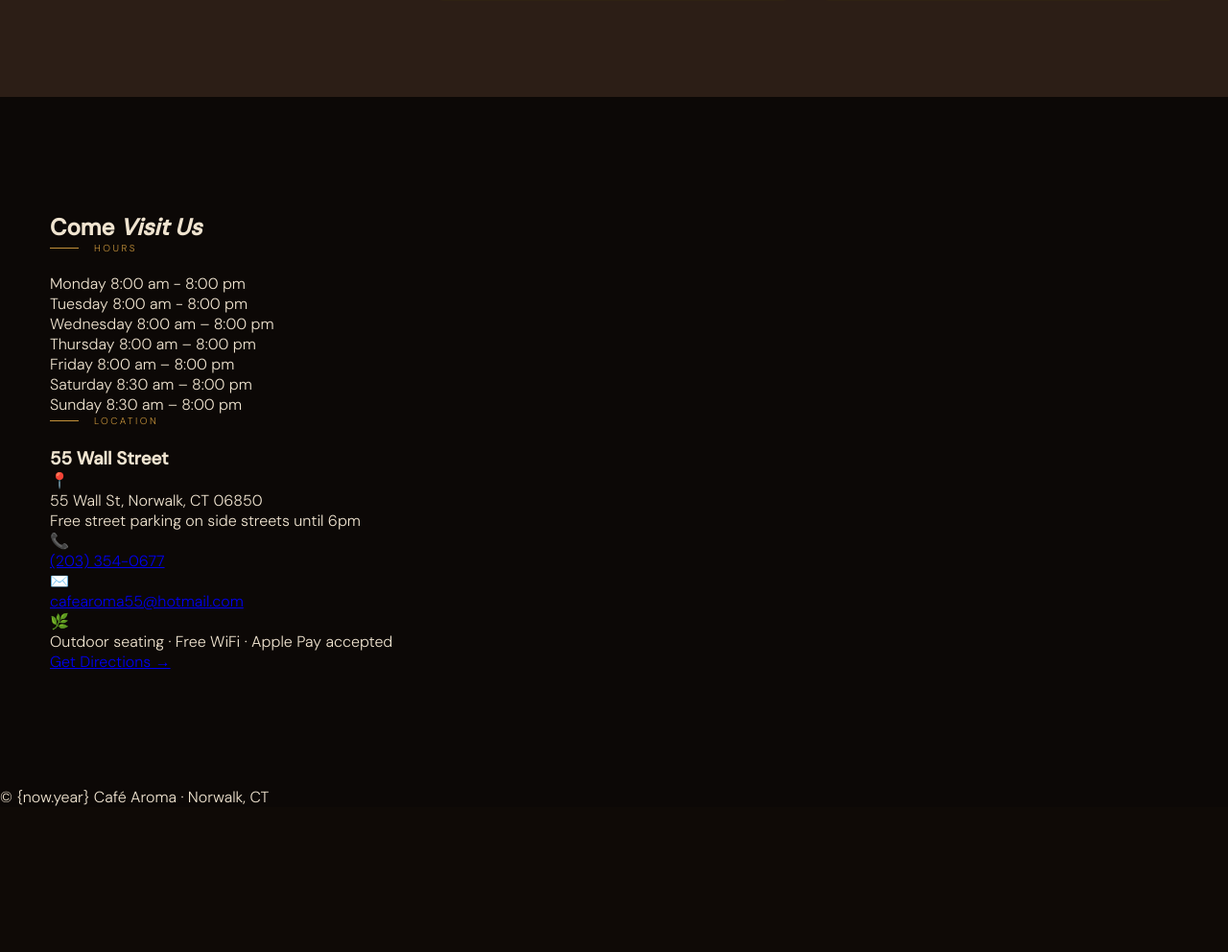
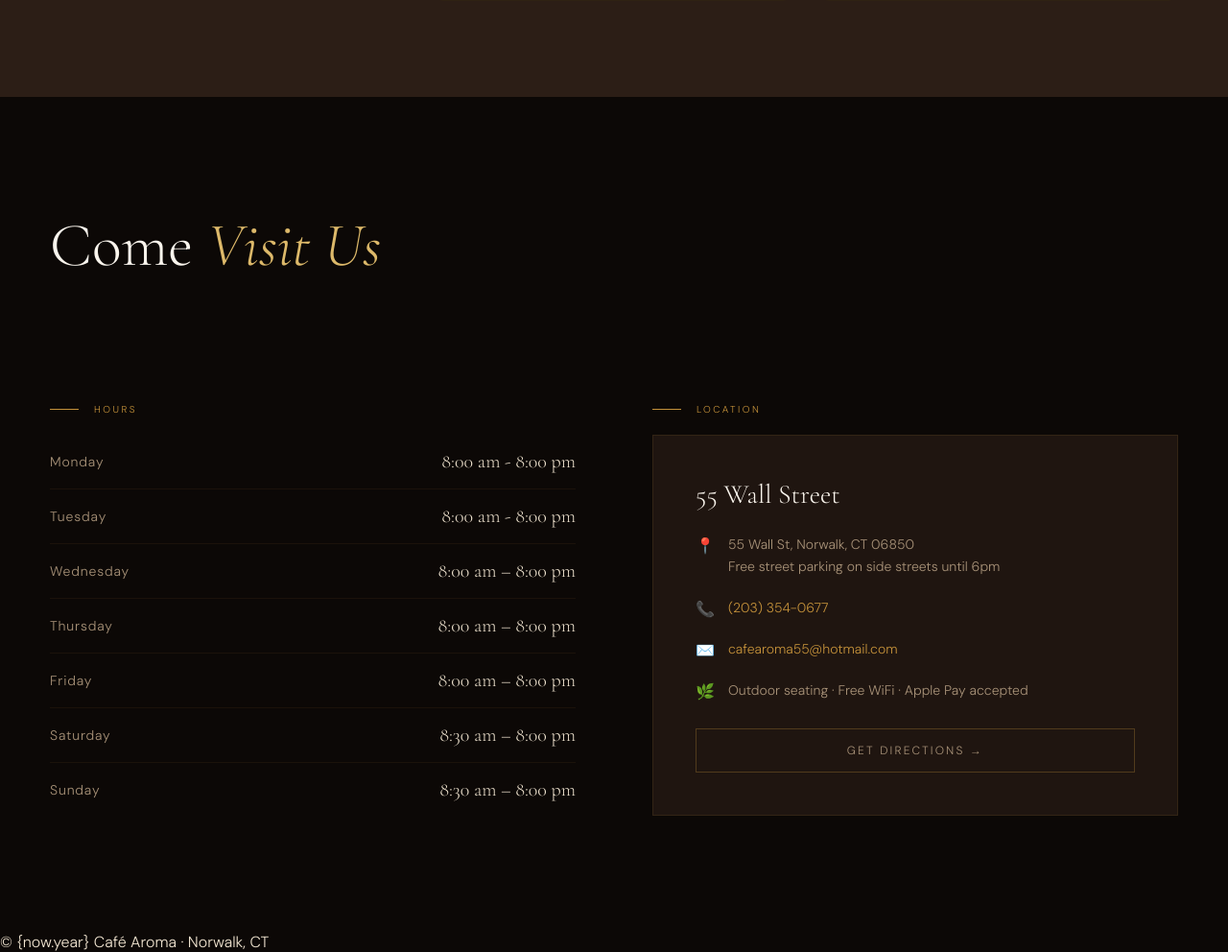
Before and after one commit to gpet01/MyCafeApp, a Flask app: page / in a window 1280 px wide. Shown: the part 3378-4370 px from the top of the page at 96% size. Before the commit the page ends 4218 px from the top, so only its background shows below. Run offline with Flask 3, Linux system fonts and the light colour scheme.

Commit message:
Created Visit section

```diff
--- a/static/styles.css
+++ b/static/styles.css
@@ -635,3 +635,124 @@ section {
     color: var(--cream-muted);
     line-height: 1.6;
 }
+
+/* Section για το Visit */
+
+#visit {
+    display: grid;
+    grid-template-columns: 1fr 1fr;
+    gap: 80px;
+    align-items: start;
+}
+
+#visit h2 {
+    font-family: 'Cormorant Garamond', serif;
+    font-size: clamp(42px, 5vw, 64px);
+    font-weight: 300;
+    line-height: 1.1;
+    color: var(--white);
+    margin-bottom: 48px;
+    grid-column: 1 / -1;
+}
+
+#visit h2 em {
+    color: var(--gold-light);
+    font-style: italic;
+}
+
+.hours-row {
+    display: flex;
+    justify-content: space-between;
+    align-items: center;
+    padding: 16px 0;
+    border-bottom: 1px solid rgba(196,145,58,.08);
+}
+
+.hours-row:last-child {
+    border-bottom: none;
+}
+
+.day {
+    font-size: 14px;
+    color: var(--cream-muted);
+    letter-spacing: .06em;
+}
+
+.day.today {
+    color: var(--gold);
+    font-weight: 500;
+}
+
+.time {
+    font-family: 'Cormorant Garamond', serif;
+    font-size: 20px;
+    color: var(--cream);
+}
+
+.time.today {
+    color: var(--gold-light);
+}
+
+.location-card {
+    background: var(--mid);
+    border: 1px solid rgba(196,145,58,.12);
+    padding: 44px;
+}
+
+.location-card h3 {
+    font-family: 'Cormorant Garamond', serif;
+    font-size: 28px;
+    font-weight: 300;
+    color: var(--white);
+    margin-bottom: 24px;
+}
+
+.location-detail {
+    display: flex;
+    gap: 14px;
+    margin-bottom: 20px;
+    align-items: flex-start;
+}
+
+.loc-icon {
+    font-size: 16px;
+    flex-shrink: 0;
+    margin-top: 2px;
+}
+
+.loc-text {
+    font-size: 14px;
+    line-height: 1.65;
+    color: var(--cream-muted);
+}
+
+.loc-text a {
+    color: var(--gold);
+    text-decoration: none;
+}
+
+.loc-text a:hover {
+    text-decoration: underline;
+}
+
+.map-btn {
+    display: block;
+    width: 100%;
+    margin-top: 28px;
+    padding: 14px;
+    background: transparent;
+    border: 1px solid rgba(196,145,58,.3);
+    color: var(--cream-muted);
+    font-size: 12px;
+    letter-spacing: .18em;
+    text-transform: uppercase;
+    text-align: center;
+    text-decoration: none;
+    transition: all .25s;
+}
+
+.map-btn:hover {
+    background: var(--gold);
+    color: var(--espresso);
+    border-color: var(--gold);
+}
```
